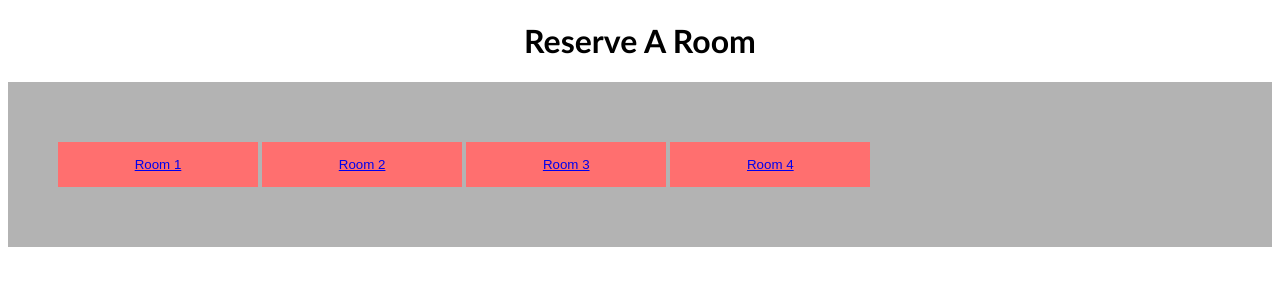
After one commit to meryemselicioglu/Study-Space, a Python web app: template templates/rooms.html in a window 1280 px wide. The commit adds this page. Shown: the top 300 px of the page. Run offline with Jinja, Linux system fonts and the light colour scheme; the template is opened without the code that fills it, so the values that code supplies are empty.

Commit message:
my changes

```diff
--- a/templates/login.html
+++ b/templates/login.html
@@ -1,8 +1,8 @@
 <!DOCTYPE html>
 <html>
 <head>
-<meta name="viewport" content="width=device-width, initial-scale=1">
-<title> Login Page </title>
+    <meta name="viewport" content="width=device-width, initial-scale=1">
+    <title> Login Page </title>
 <style>
 Body {
   font-family: Calibri, Helvetica, sans-serif;
--- /dev/null
+++ b/templates/rooms.html
@@ -0,0 +1,53 @@
+<!DOCTYPE html>
+<html>
+<head>
+    <meta name="viewport" content="width=device-width, initial-scale=1">
+    <title> Rooms Available </title>
+</head>
+<style>
+    Body {
+    font-family: Calibri, Helvetica, sans-serif;
+    background-color: white;
+    }
+    .container {
+        padding: 50px;
+        background-color: rgb(179, 179, 179);
+    }
+    button {
+       background-color: #FF6F6F;
+       width: 25%;
+        color: white;
+        padding: 15px;
+        margin: 10px 0px;
+        width : 200px;
+        border: none;
+        cursor: pointer;
+
+    }
+    .box {
+        width : 1000 px;
+        height : 200 px;
+        background-color : rgb(83, 78, 78);
+    }
+</style>
+<body>
+    <center> <h1> Reserve A Room </h1> </center>
+    <form>
+        <div class="container">
+            <button type="submit">
+                <a href = "Testpage.html" target = "_blank">Room 1</a>
+            </button>
+            <button type="submit">
+                <a href = "Testpage.html" target = "_blank">Room 2</a>
+            </button>
+            <button type="submit">
+                <a href = "Testpage.html" target = "_blank">Room 3</a>
+            </button>
+            <button type="submit">
+                <a href = "Testpage.html" target = "_blank">Room 4</a>
+            </button>
+            <!-- <div class = "box"></div> -->
+            <!-- <div class = "box"></div> -->
+        </div>
+</body>
+</html>
```
Also changed, not shown: templates/Testpage.html (added, +8 -0 lines), templates/createAccount.html (added, +113 -0 lines).
